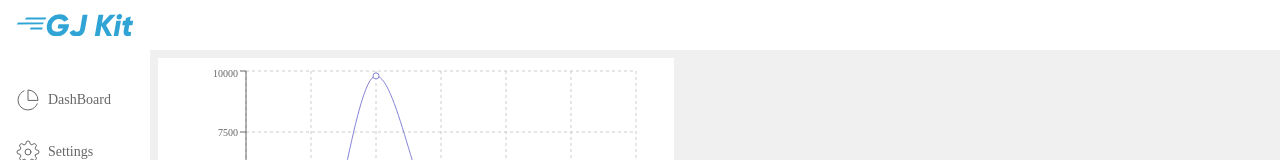
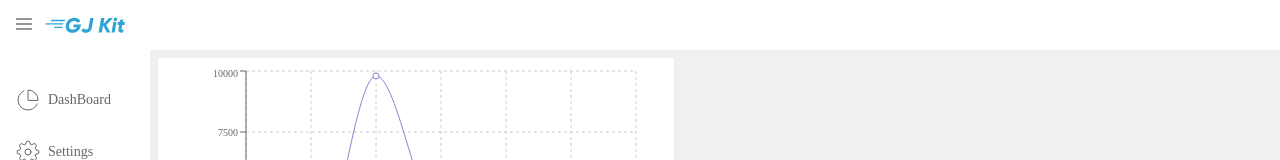
Before and after one commit to go-jwdk/monitor, a React app in the folder frontend/: page / in a window 1280 px wide. Shown: the top 160 px of the page. Built offline with nearby package versions, Linux system fonts and the light colour scheme; the HTML template or start-up script is replaced by a standard one.

Commit message:
toggle folding nav

```diff
--- a/frontend/src/app.tsx
+++ b/frontend/src/app.tsx
@@ -1,4 +1,4 @@
-import React from "react";
+import React, { useState } from "react";
 import ReactDOM from "react-dom";
 import { Global, css } from "@emotion/core";
 import styled from "@emotion/styled";
@@ -15,20 +15,30 @@ import * as Header from "./components/organisms/Header";
 import * as Content from "./components/organisms/Settings";
 import * as Dashboard from "./components/organisms/Dashboard";
 
-const Layout = styled.div({
-  display: "grid",
-  gridTemplateColumns: "150px 1fr",
-  gridTemplateRows: "50px 1fr",
-  gridTemplateAreas: `
+const Layout = styled.div(
+  {
+    display: "grid",
+    // gridTemplateColumns: "150px 1fr",
+    gridTemplateRows: "50px 1fr",
+    gridTemplateAreas: `
   "Nav Header"
   "Nav Content"
   `,
-  height: "100%"
-});
+    height: "100%"
+  },
+  (props: { navWidth: boolean }) => ({
+    gridTemplateColumns: props.navWidth ? "150px 1fr" : "50px 1fr"
+  })
+);
 
 const View = () => {
+  const [state, setState] = useState(true);
+  const toggleNav = () => {
+    setState(!state);
+  };
+
   return (
-    <Layout>
+    <Layout navWidth={state}>
       <Global
         styles={css`
           html,
@@ -50,7 +60,7 @@ const View = () => {
         `}
       />
       <Router>
-        <Nav />
+        <Nav onClickToggle={toggleNav} toggleNav={state} />
         <Header.View />
         <Switch>
           <Route exact path="/">
--- a/frontend/src/components/atom/Icon.tsx
+++ b/frontend/src/components/atom/Icon.tsx
@@ -33,3 +33,21 @@ export const Settings = ({ size = 24, color = "#000000" }) => (
     <path d="M19.4 15a1.65 1.65 0 0 0 .33 1.82l.06.06a2 2 0 0 1 0 2.83 2 2 0 0 1-2.83 0l-.06-.06a1.65 1.65 0 0 0-1.82-.33 1.65 1.65 0 0 0-1 1.51V21a2 2 0 0 1-2 2 2 2 0 0 1-2-2v-.09A1.65 1.65 0 0 0 9 19.4a1.65 1.65 0 0 0-1.82.33l-.06.06a2 2 0 0 1-2.83 0 2 2 0 0 1 0-2.83l.06-.06a1.65 1.65 0 0 0 .33-1.82 1.65 1.65 0 0 0-1.51-1H3a2 2 0 0 1-2-2 2 2 0 0 1 2-2h.09A1.65 1.65 0 0 0 4.6 9a1.65 1.65 0 0 0-.33-1.82l-.06-.06a2 2 0 0 1 0-2.83 2 2 0 0 1 2.83 0l.06.06a1.65 1.65 0 0 0 1.82.33H9a1.65 1.65 0 0 0 1-1.51V3a2 2 0 0 1 2-2 2 2 0 0 1 2 2v.09a1.65 1.65 0 0 0 1 1.51 1.65 1.65 0 0 0 1.82-.33l.06-.06a2 2 0 0 1 2.83 0 2 2 0 0 1 0 2.83l-.06.06a1.65 1.65 0 0 0-.33 1.82V9a1.65 1.65 0 0 0 1.51 1H21a2 2 0 0 1 2 2 2 2 0 0 1-2 2h-.09a1.65 1.65 0 0 0-1.51 1z"></path>
   </svg>
 );
+
+export const Menu = ({ size = 20, color = "#000000" }) => (
+  <svg
+    xmlns="http://www.w3.org/2000/svg"
+    width={size}
+    height={size}
+    viewBox="0 0 24 24"
+    fill="none"
+    stroke="currentColor"
+    strokeWidth="1"
+    strokeLinecap="round"
+    strokeLinejoin="round"
+  >
+    <line x1="3" y1="12" x2="21" y2="12"></line>
+    <line x1="3" y1="6" x2="21" y2="6"></line>
+    <line x1="3" y1="18" x2="21" y2="18"></line>
+  </svg>
+);
--- a/frontend/src/components/molecules/Logo.tsx
+++ b/frontend/src/components/molecules/Logo.tsx
@@ -2,10 +2,23 @@ import React from "react";
 import ReactDOM from "react-dom";
 import styled from "@emotion/styled";
 import { BrowserRouter as Router, Link } from "react-router-dom";
+import * as Icon from "../atom/Icon";
 
 interface Props {
   onClick: () => void;
 }
+
+const Head = styled.div({
+  display: "flex",
+  alignContent: "center",
+  justifyContent: "center",
+  padding: 14,
+  height: 50
+});
+
+const MenuIcon = styled.div({
+  cursor: "pointer"
+});
 
 const Logo = styled.div({
   display: "flex",
@@ -13,20 +26,23 @@ const Logo = styled.div({
   justifyContent: "center",
   width: "100%",
   color: "#30a5d5",
-  padding: 14,
-  height: 50,
   cursor: "pointer",
   svg: {
-    width: "100%"
+    // width: "100%"
   }
 });
 
-export const View = ({ onClick }: Props) => {
+export const View = props => {
   return (
-    <Logo onClick={onClick}>
+    <Head>
+      <MenuIcon onClick={props.onClickToggle}>
+        <Icon.Menu />
+      </MenuIcon>
+      {props.toggleNav ? (
+        <Logo onClick={props.onClick}>
           <svg
             xmlns="http://www.w3.org/2000/svg"
-        // width="75.64mm"
+            width="80px"
             // height="14.28mm"
             viewBox="0 0 214.41 40.47"
             fill="currentColor"
@@ -43,5 +59,7 @@ export const View = ({ onClick }: Props) => {
             <path d="M205.31,30.44c-.45,2.52,1.63,2.69,5.38,2.41l-1.35,7.61c-10.08,1.12-13.83-2.18-12.43-10l1.74-9.91h-4.48l1.45-8.07h4.43L201,7.14l8.85-2.52-1.4,7.84h5.82l-1.45,8.07h-5.77Z" />
           </svg>
         </Logo>
+      ) : null}
+    </Head>
   );
 };
--- a/frontend/src/components/organisms/Nav.tsx
+++ b/frontend/src/components/organisms/Nav.tsx
@@ -50,23 +50,24 @@ const Label = styled.span({
 });
 
 const View = props => {
+  // console.log("props:", props.toggleNav);
   const goto = path => {
     props.history.push(path);
   };
   return (
     <Nav>
-      <Logo.View onClick={() => goto("/")} />
+      <Logo.View onClick={() => goto("/")} {...props} />
       <Ul>
         <Li>
           <LinkItem onClick={() => goto("/")}>
             <Icon.PieChart />
-            <Label>DashBoard</Label>
+            {props.toggleNav ? <Label>DashBoard</Label> : null}
           </LinkItem>
         </Li>
         <Li>
           <LinkItem onClick={() => goto("/settings")}>
             <Icon.Settings />
-            <Label>Settings</Label>
+            {props.toggleNav ? <Label>Settings</Label> : null}
           </LinkItem>
         </Li>
       </Ul>
```
Lines whose indentation alone changed are shown as unchanged.
